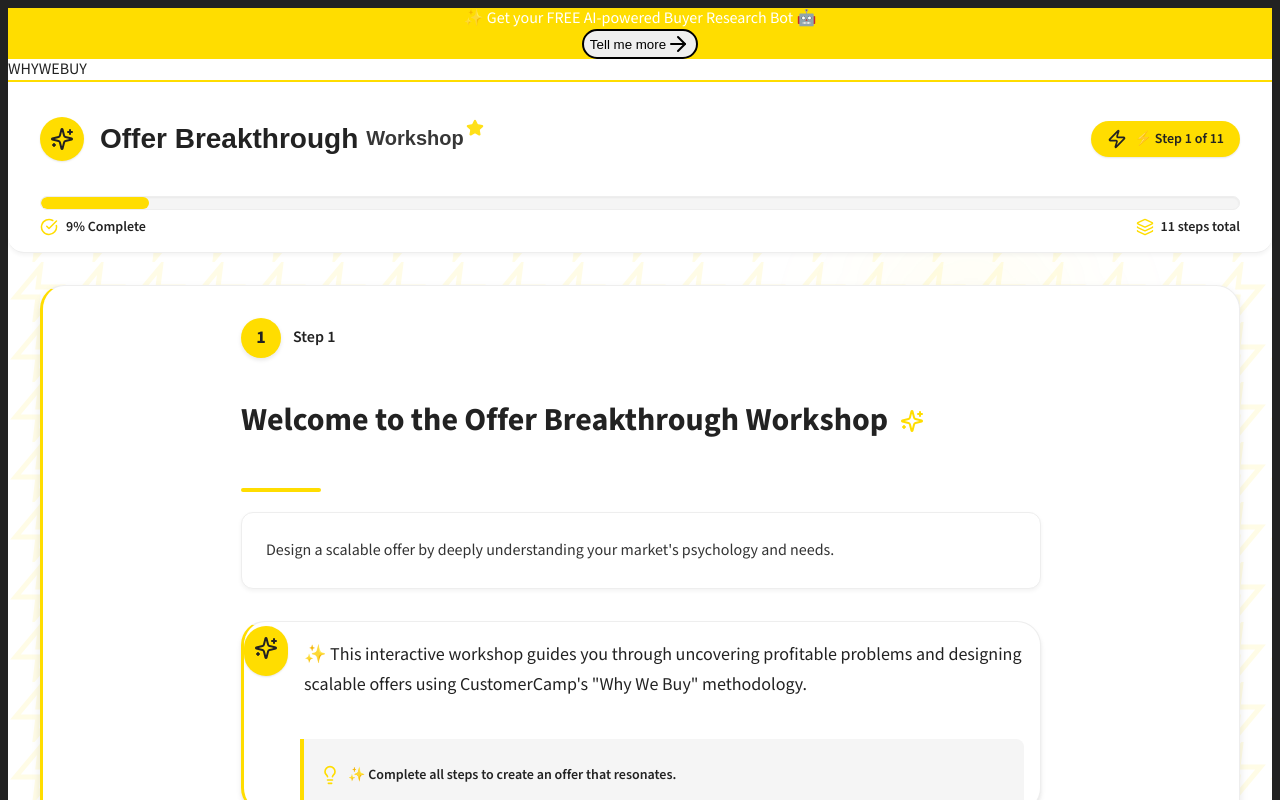
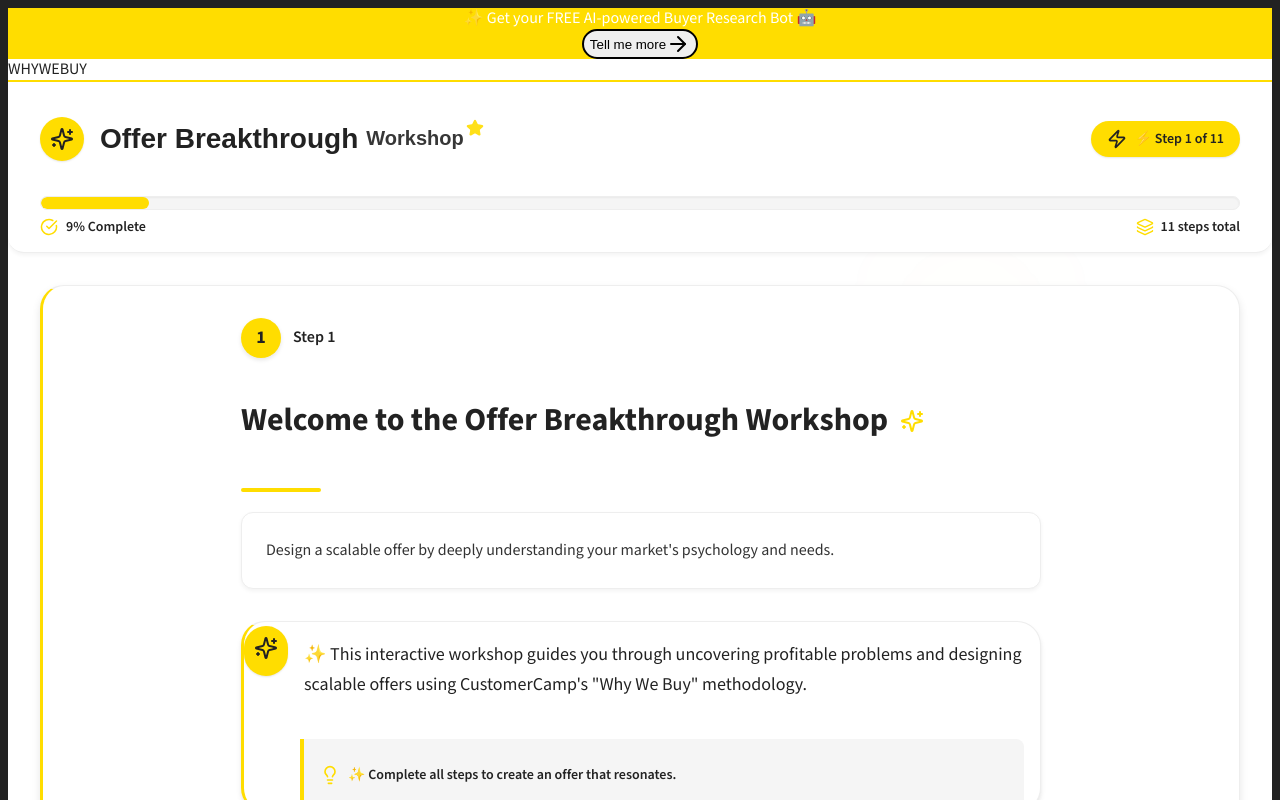
Before and after one commit to joseph-karim/offer-breakthrough-tool, a React (Vite) app: page / in a window 1280 px wide. Shown: the top 800 px of the page. Built offline with nearby package versions, Linux system fonts and the light colour scheme; no server answers.

Commit message:
Update container background to white with subtle decorative elements
Co-Authored-By: Joseph Karim <joseph@reviveagent.com>

```diff
--- a/src/components/workshop/WorkshopWizard.tsx
+++ b/src/components/workshop/WorkshopWizard.tsx
@@ -342,13 +342,16 @@ export const WorkshopWizard = () => {
   return (
     <>
       <style>{animationStyles}</style>
-      <div style={containerStyle}>
-        {/* Background decoration */}
-        <div style={decorationStyle}></div>
+      <div style={{
+        ...containerStyle,
+        backgroundColor: '#FFFFFF',
+        backgroundImage: 'none'
+      }}>
+        {/* Background decoration - removed for cleaner look */}
 
-        {/* Decorative blobs */}
+        {/* Decorative blobs - reduced opacity for subtlety */}
         {decorativeBlobs.map((style, index) => (
-          <div key={index} style={style}></div>
+          <div key={index} style={{...style, opacity: 0.3}}></div>
         ))}
 
         {/* Header with progress */}
```
